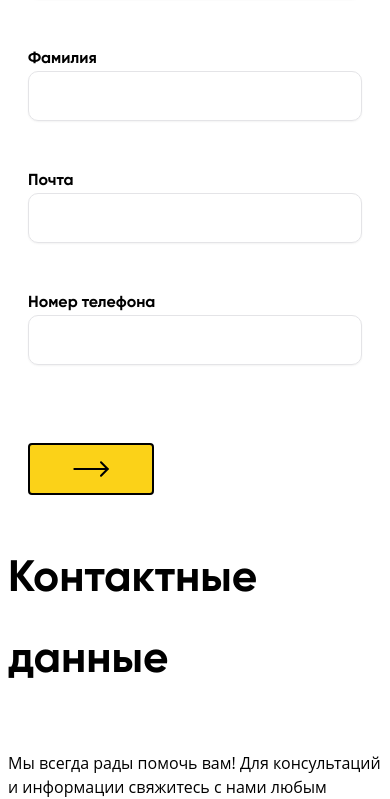
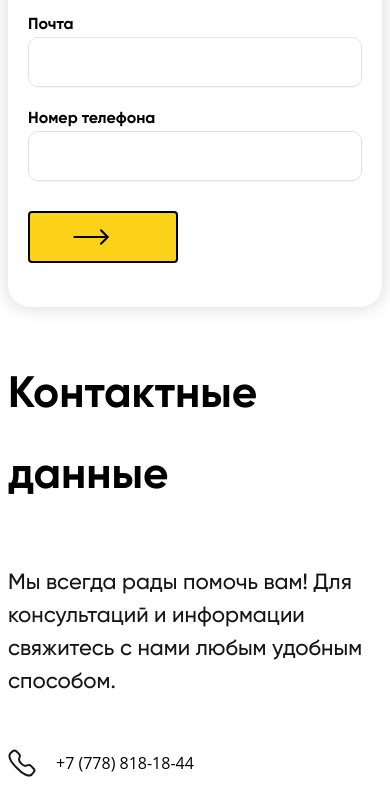
Before and after one commit to shakurovoleg42/eni, a Next.js app: page /contacts in a window 390 px wide. Shown: the part 1176-1975 px from the top of the page. Built offline with nearby package versions, Linux system fonts and the light colour scheme.

Commit message:
edit contacts page forms

```diff
--- a/src/pages/contacts/index.tsx
+++ b/src/pages/contacts/index.tsx
@@ -26,9 +26,10 @@ const Contacts = () => {
     e.preventDefault();
     try {
       await postContactForm();
+      setShowAlert(true);
       setTimeout(() => {
         setShowAlert(false);
-      }, 3000);
+      }, 5000);
       if (formRef.current) {
         formRef.current.reset();
       }
@@ -40,10 +41,10 @@ const Contacts = () => {
   return (
     <Container>
       <Banner />
-      <div className="my-28 flex flex-col">
-        <div className="flex flex-col lg:flex-row gap-11">
-          <div className="flex flex-col gap-12">
-            <div className="flex flex-col gap-12">
+      <div className="my-10 flex flex-col items-center justify-center">
+        <div className="flex flex-col lg:flex-row gap-12">
+          <div className="flex flex-col">
+            <div className="flex flex-col gap-12 max-w-[700px]">
               <h1 className="font-gilroy-bold text-[54px] text-[#151515]">
                 Связаться с нами
               </h1>
@@ -51,19 +52,15 @@ const Contacts = () => {
                 Оставьте контактные данные чтобы мы могли с вами связаться
               </p>
             </div>
-            {showAlert && (
-              <Alert severity="success">
-                Мы получили Вашу заявку и скоро свяжемся с Вами.
-              </Alert>
-            )}
+
             <div className="mt-[50px] flex flex-col xl:flex-row gap-[135px]">
               <form
                 ref={formRef}
                 onSubmit={handleSubmit}
                 method="POST"
-                className="flex flex-col gap-12 max-w-[880px] px-5 lg:px-0"
+                className="flex flex-col gap-5 max-w-[880px] p-5 lg:p-5 shadow-custom rounded-[22px]"
               >
-                <div className="flex flex-col lg:flex-row gap-12">
+                <div className="flex flex-col lg:flex-row gap-5 lg:gap-12">
                   <div>
                     <p className="font-gilroy-bold ">Имя</p>
                     <Input
@@ -85,7 +82,7 @@ const Contacts = () => {
                     />
                   </div>
                 </div>
-                <div className="flex flex-col lg:flex-row gap-12">
+                <div className="flex flex-col lg:flex-row gap-5 lg:gap-12">
                   <div>
                     <p className="font-gilroy-bold ">Почта</p>
                     <Input
@@ -107,10 +104,10 @@ const Contacts = () => {
                     />
                   </div>
                 </div>
-                <div className="mt-[30px]">
+                <div className="mt-[10px] flex flex-col lg:flex-row gap-6 ">
                   <button
                     type="submit"
-                    className="group relative border-black border-[2px] bg-[#FBD218] py-[4px] px-[36px] overflow-hidden transition-colors duration-300 rounded-sm"
+                    className="max-w-[150px] group relative border-black border-[2px] bg-[#FBD218] py-[4px] px-[36px] overflow-hidden transition-colors duration-300 rounded-sm"
                   >
                     <span className="relative z-10 text-black">
                       <MoveRight
@@ -121,15 +118,22 @@ const Contacts = () => {
                       />
                     </span>
                   </button>
+                  <div>
+                    {showAlert && (
+                      <Alert severity="success">
+                        Мы получили Вашу заявку и скоро свяжемся с Вами.
+                      </Alert>
+                    )}
+                  </div>
                 </div>
               </form>
             </div>
           </div>
-          <div className="flex flex-col gap-[50px]">
+          <div className="flex flex-col gap-[50px] max-w-[600px]">
             <h1 className="font-gilroy-bold text-[44px] leading-[81px]">
               Контактные данные
             </h1>
-            <p>
+            <p className="font-gilroy-medium text-[22px] text-[#151515]">
               Мы всегда рады помочь вам! Для консультаций и информации свяжитесь
               с нами любым удобным способом.
             </p>
```
